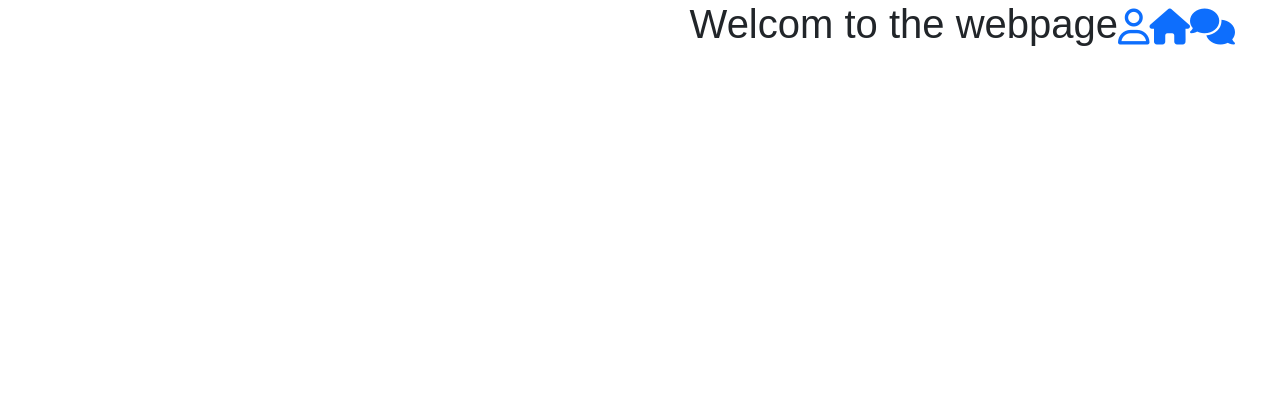
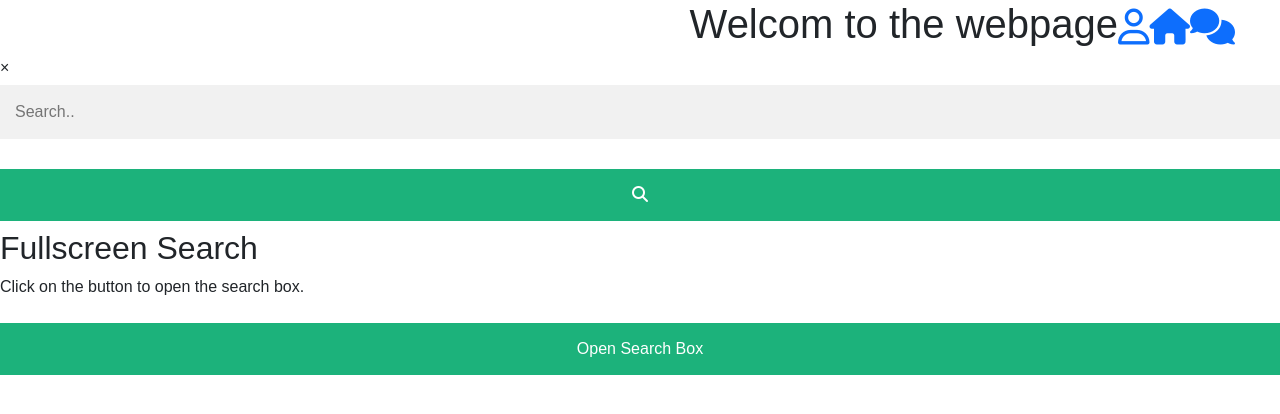
Before and after one commit to TheRoshin/S-KMS, a Python web app: template Template/search.html in a window 1280 px wide. Shown: the top 414 px of the page. Run offline with Jinja, Linux system fonts and the light colour scheme; the template is opened without the code that fills it, so the values that code supplies are empty; some libraries are stand-ins or nearby versions.

Commit message:
Add files via upload

```diff
--- a/Template/fqa.html
+++ b/Template/fqa.html
@@ -17,7 +17,10 @@
         <main>
 
             <div class="right-menu">
+                <div class="left" slot="left">
                     <h1>Welcom to the webpage</h1>
+                </div>
+                <div class="right" slot="right">
                     <a href="#" class="user">
                         <i class="far fa-user" style="font-size: 36px"></i>
                     </a>
@@ -28,6 +31,7 @@
                         <i class="fas fa-comments" style="font-size: 36px"></i>
                     </a>
                 </div>
+            </div>
 
 
         </main>
--- a/Template/post.html
+++ b/Template/post.html
@@ -16,7 +16,10 @@
         <main>
 
             <div class="right-menu">
+                <div class="left" slot="left">
                     <h1>Welcom to the webpage</h1>
+                </div>
+                <div class="right" slot="right">
                     <a href="#" class="user">
                         <i class="far fa-user" style="font-size: 36px"></i>
                     </a>
@@ -27,6 +30,8 @@
                         <i class="fas fa-comments" style="font-size: 36px"></i>
                     </a>
                 </div>
+            </div>
+
             <div class="container">
                 <div class="row">
                     <div class="col">
--- a/Template/search.html
+++ b/Template/search.html
@@ -17,7 +17,10 @@
         <main>
 
             <div class="right-menu">
+                <div class="left" slot="left">
                     <h1>Welcom to the webpage</h1>
+                </div>
+                <div class="right" slot="right">
                     <a href="#" class="user">
                         <i class="far fa-user" style="font-size: 36px"></i>
                     </a>
@@ -28,6 +31,21 @@
                         <i class="fas fa-comments" style="font-size: 36px"></i>
                     </a>
                 </div>
+            </div>
+
+            <div id="myOverlay" class="overlay">
+                <span class="closebtn" onclick="closeSearch()" title="Close Overlay">×</span>
+                <div class="overlay-content">
+                  <form action="/action_page.php">
+                    <input type="text" placeholder="Search.." name="search">
+                    <button type="submit"><i class="fa fa-search"></i></button>
+                  </form>
+                </div>
+            </div>
+
+            <h2>Fullscreen Search</h2>
+            <p>Click on the button to open the search box.</p>
+            <button class="openBtn" onclick="openSearch()">Open Search Box</button>
 
         </main>
         <script src="script.js"></script>
```
Lines whose indentation alone changed are shown as unchanged.
